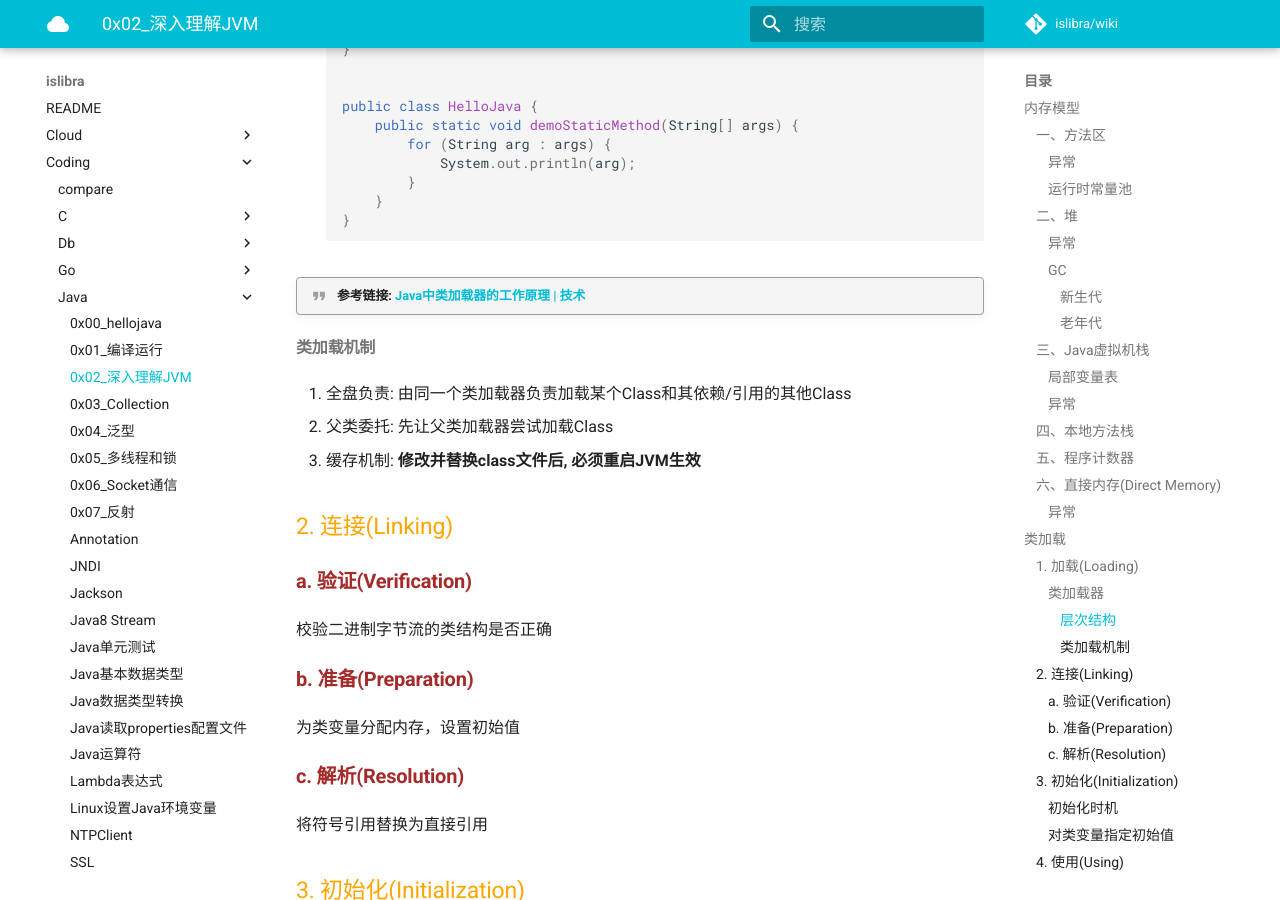
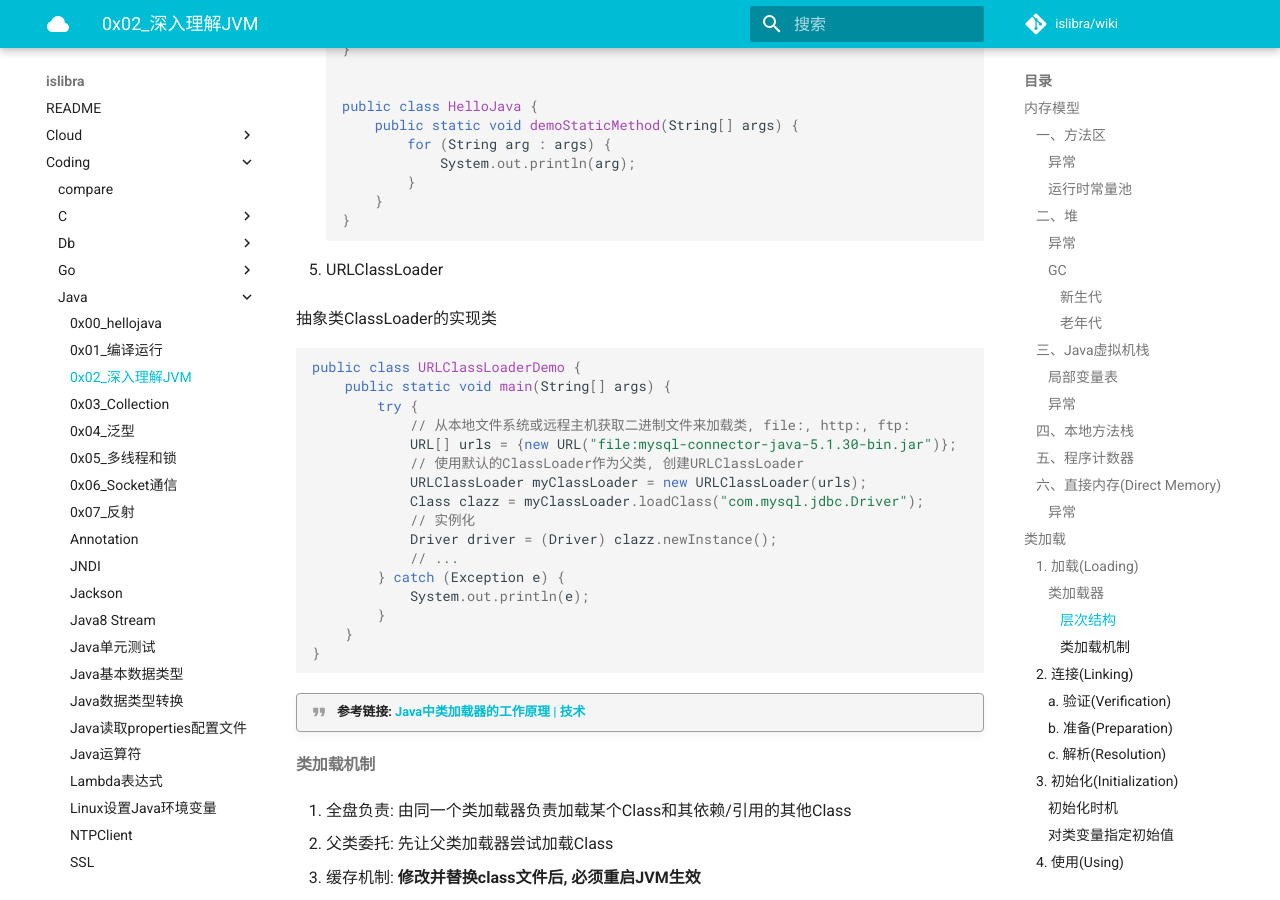
Before and after one commit to islibra/wiki, an MkDocs documentation site: the page built from docs/coding/java/0x02_深入理解JVM.md, in a window 1280 px wide and 900 px high, scrolled down 7972 px. Built offline with MkDocs 1.6.1 and Material for MkDocs 9.7.7, drawn with Linux system fonts in a browser that asks for light colours; comment, search, counter and statistics services are not loaded.

Commit message:
Update 0x02_深入理解JVM.md

````diff
--- a/docs/coding/java/0x02_深入理解JVM.md
+++ b/docs/coding/java/0x02_深入理解JVM.md
@@ -343,6 +343,29 @@ Java虚拟机把描述类的数据, 从class文件加载到内存(方法区),
     }
     ```
 
+5. URLClassLoader
+
+抽象类ClassLoader的实现类
+
+```java
+public class URLClassLoaderDemo {
+    public static void main(String[] args) {
+        try {
+            // 从本地文件系统或远程主机获取二进制文件来加载类, file:, http:, ftp:
+            URL[] urls = {new URL("file:mysql-connector-java-5.1.30-bin.jar")};
+            // 使用默认的ClassLoader作为父类, 创建URLClassLoader
+            URLClassLoader myClassLoader = new URLClassLoader(urls);
+            Class clazz = myClassLoader.loadClass("com.mysql.jdbc.Driver");
+            // 实例化
+            Driver driver = (Driver) clazz.newInstance();
+            // ...
+        } catch (Exception e) {
+            System.out.println(e);
+        }
+    }
+}
+```
+
 !!! quote "参考链接: [Java中类加载器的工作原理 | 技术](https://mp.weixin.qq.com/s/0OUPf3WzQCsKLeZPjo6c9Q)"
 
 ##### 类加载机制
````
